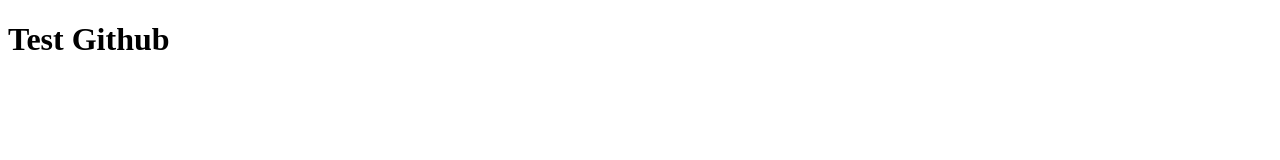
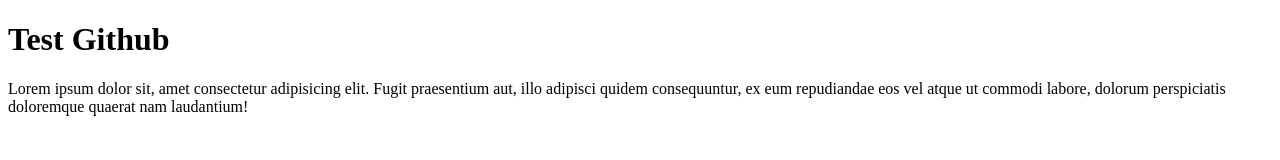
Before and after one commit to MohamedAboElfadl-11/git-hub-test-project, a plain HTML site: page index.html in a window 1280 px wide. Drawn offline with Linux system fonts and the light colour scheme.

Commit message:
update on p

```diff
--- a/index.html
+++ b/index.html
@@ -9,6 +9,9 @@
 
 <body>
     <h1>Test Github</h1>
+    <div>
+        <p>Lorem ipsum dolor sit, amet consectetur adipisicing elit. Fugit praesentium aut, illo adipisci quidem consequuntur, ex eum repudiandae eos vel atque ut commodi labore, dolorum perspiciatis doloremque quaerat nam laudantium!</p>
+    </div>
 </body>
 
 </html>
```
